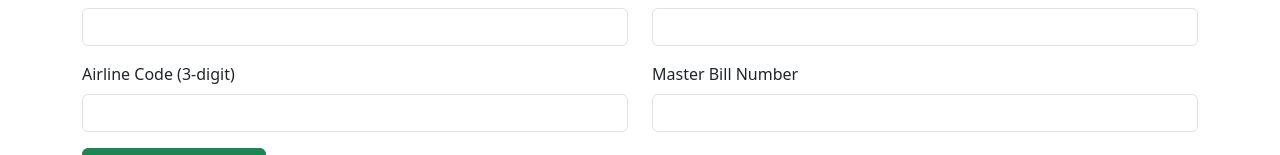
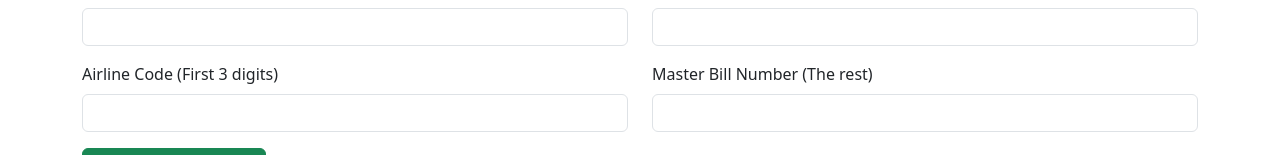
Before and after one commit to RunkaiJ/temu-client, a React (Vite) app: page / in a window 1280 px wide. Shown: the part 434-589 px from the top of the page. Built offline with nearby package versions, Linux system fonts and the light colour scheme.

Commit message:
“Make input more understandable"

```diff
--- a/src/pages/TemuUploadPage.jsx
+++ b/src/pages/TemuUploadPage.jsx
@@ -128,8 +128,14 @@ function TemuUploadPage() {
 
             <div className="row">
                 {[
-                    { name: "airlineCode", label: "Airline Code (3-digit)" },
-                    { name: "masterBillNumber", label: "Master Bill Number" },
+                    {
+                        name: "airlineCode",
+                        label: "Airline Code (First 3 digits)",
+                    },
+                    {
+                        name: "masterBillNumber",
+                        label: "Master Bill Number (The rest)",
+                    },
                 ].map(({ name, label }) => (
                     <div className="col-md-6 mb-3" key={name}>
                         <label className="form-label">{label}</label>
```
